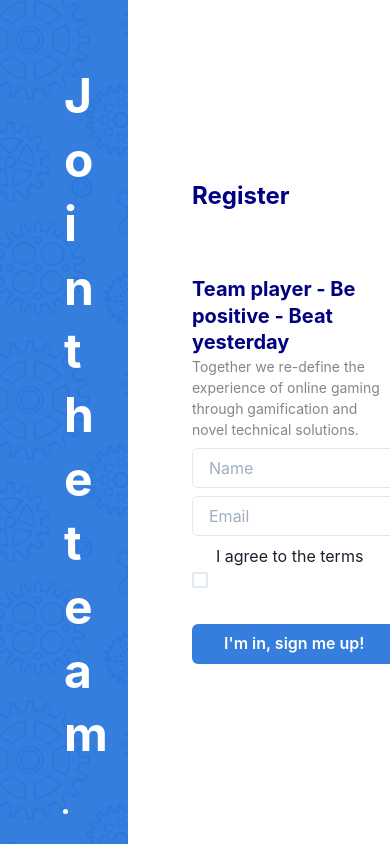
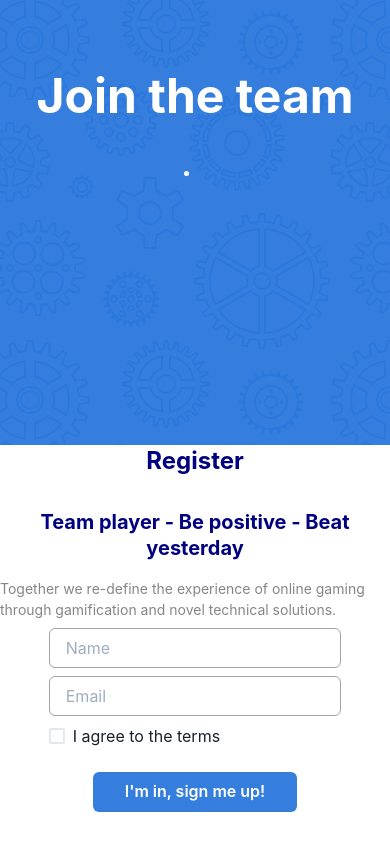
Before and after one commit to marcusgardh/Join-the-team, a React (Create React App) app: page / in a window 390 px wide. Built offline with nearby package versions, Linux system fonts and the light colour scheme; no server answers.

Commit message:
Feature/responsivity (#4)
* makes teamdisplay component responsive

* adds responsivity to infosection component

* adds responsivity to listform component and some minor fixes to teamdisplay component

* additional styling

```diff
--- a/src/App.tsx
+++ b/src/App.tsx
@@ -19,9 +19,17 @@ function App() {
   }
 
   return (
-    <Flex height="100vh" align="center">
+    <Flex
+      height="100vh"
+      align="center"
+      direction={{ base: "column", md: "row" }}
+    >
       <TeamDisplay list={list} />
-      <Box paddingLeft="4rem">
+      <Box
+        paddingLeft={{ md: "2rem", lg: "4rem" }}
+        display={{ base: "flex", lg: "block" }}
+        flexDirection={{ base: "column" }}
+      >
         <InfoSection />
         <ListForm sendName={addName} />
       </Box>
--- a/src/components/InfoSection.tsx
+++ b/src/components/InfoSection.tsx
@@ -1,4 +1,4 @@
-import { Box, Heading, Text } from "@chakra-ui/react";
+import { Box, Flex, Heading, Text } from "@chakra-ui/react";
 import React from "react";
 
 export const InfoSection: React.FC = () => {
@@ -8,18 +8,27 @@ export const InfoSection: React.FC = () => {
         as="h2"
         fontSize="1.5rem"
         marginTop="0"
-        marginBottom="4rem"
+        marginBottom={{ base: "2rem", lg: "4rem" }}
         textColor="navy"
+        textAlign={{ base: "center", lg: "start" }}
       >
         Register
       </Heading>
-      <Heading as="h3" fontSize="1.25rem" textColor="navy">
+      <Heading
+        as="h3"
+        fontSize="1.25rem"
+        marginBottom={{ base: "1rem", lg: "1.5rem" }}
+        textColor="navy"
+        textAlign={{ base: "center", lg: "start" }}
+      >
         Team player - Be positive - Beat yesterday
       </Heading>
-      <Text fontSize=".875rem" maxWidth="30em" color="blackAlpha.600">
-        Together we re-define the experience of online gaming through
-        gamification and novel technical solutions.
-      </Text>
+      <Flex justifyContent={{ base: "center", lg: "start" }}>
+        <Text fontSize=".875rem" maxWidth="30em" color="blackAlpha.600">
+          Together we re-define the experience of online gaming through
+          gamification and novel technical solutions.
+        </Text>
+      </Flex>
     </Box>
   );
 };
--- a/src/components/ListForm.tsx
+++ b/src/components/ListForm.tsx
@@ -1,19 +1,30 @@
 import {
   Box,
   Button,
+  chakra,
   Checkbox,
+  Flex,
   FormControl,
   FormErrorMessage,
   FormLabel,
+  HTMLChakraProps,
   Input,
 } from "@chakra-ui/react";
 import { Formik, Form, Field, FieldProps } from "formik";
+import { HTMLMotionProps, motion } from "framer-motion";
 import React from "react";
 import * as Yup from "yup";
 
 interface ListFormProps {
   sendName(name: string): void;
 }
+
+type Merge<P, T> = Omit<P, keyof T> & T;
+type MotionButtonProps = Merge<
+  HTMLChakraProps<"button">,
+  HTMLMotionProps<"button">
+>;
+export const MotionButton: React.FC<MotionButtonProps> = motion(Button);
 
 export const ListForm: React.FC<ListFormProps> = ({
   sendName,
@@ -46,12 +57,15 @@ export const ListForm: React.FC<ListFormProps> = ({
                 <FormControl
                   isInvalid={!!(form.errors.name && form.touched.name)}
                   marginY="0.5rem"
+                  marginX="auto"
+                  width={{ base: "75%", md: "100%" }}
                 >
                   <Input
                     {...field}
                     type="text"
                     name="name"
                     placeholder="Name"
+                    borderColor="blackAlpha.500"
                   />
                   <FormErrorMessage>{form.errors.name}</FormErrorMessage>
                 </FormControl>
@@ -63,12 +77,15 @@ export const ListForm: React.FC<ListFormProps> = ({
                 <FormControl
                   isInvalid={!!(form.errors.email && form.touched.email)}
                   marginBottom="0.5rem"
+                  marginX="auto"
+                  width={{ base: "75%", md: "100%" }}
                 >
                   <Input
                     {...field}
                     type="email"
                     name="email"
                     placeholder="Email"
+                    borderColor="blackAlpha.500"
                   />
                   <FormErrorMessage>{form.errors.email}</FormErrorMessage>
                 </FormControl>
@@ -79,34 +96,58 @@ export const ListForm: React.FC<ListFormProps> = ({
               {({ field, form }: FieldProps) => (
                 <FormControl
                   isInvalid={!!(form.errors.terms && form.touched.terms)}
-                  marginBottom="0.5rem"
+                  marginBottom={{ md: "1.75rem" }}
+                  marginX="auto"
+                  width={{ base: "75%", md: "100%" }}
                 >
-                  <Box display="flex" justifyContent="space-between">
+                  <Flex justifyContent="space-between" alignItems="flex-start">
                     <Checkbox
                       {...field}
                       name="terms"
                       checked={field.value}
                       marginRight="0.5rem"
+                      marginTop="0.25rem"
                     />
-                    <FormLabel htmlFor="terms" margin="0" fontWeight="normal">
+                    <FormLabel
+                      htmlFor="terms"
+                      marginY="auto"
+                      fontWeight="normal"
+                    >
                       I agree to the terms{" "}
                       <Box as="span" textColor="white">
                         and I bring nice fika when corona is over ;)
                       </Box>
                     </FormLabel>
-                  </Box>
+                  </Flex>
                   <FormErrorMessage>{form.errors.terms}</FormErrorMessage>
                 </FormControl>
               )}
             </Field>
-            <Button
+            <Flex justifyContent={{ base: "center", md: "start" }}>
+              {/* <motion.div whileHover={{ scale: 1.1 }}> */}
+              {/* <Button
                 type="submit"
                 background="#357edd"
                 color="white"
+                _hover={{ background: "#357edd" }}
                 paddingX="2rem"
+                marginBottom="2rem"
               >
                 I'm in, sign me up!
-            </Button>
+              </Button> */}
+              <MotionButton
+                type="submit"
+                background="#357edd"
+                color="white"
+                _hover={{ background: "#357edd" }}
+                paddingX="2rem"
+                marginBottom="2rem"
+                whileHover={{ scale: 1.05 }}
+              >
+                I'm in, sign me up!
+              </MotionButton>
+              {/* </motion.div> */}
+            </Flex>
           </Form>
         )}
       </Formik>
--- a/src/components/TeamDisplay/TeamDisplay.tsx
+++ b/src/components/TeamDisplay/TeamDisplay.tsx
@@ -11,27 +11,35 @@ export const TeamDisplay: React.FC<TeamDisplayProps> = ({
 }: TeamDisplayProps) => {
   return (
     <Box
+      width={{ base: "full", md: "25%", lg: "min" }}
       height="full"
-      paddingX="4rem"
+      paddingX={{ lg: "4rem" }}
       paddingY="2rem"
       textColor="white"
       className="bg-cogs"
-      overflow="auto"
+      overflow={{ lg: "auto" }}
     >
-      <Heading as="h1" fontSize="3rem" marginY="0.67em">
-        <Flex direction="column">
-          <Box as="span">Join</Box> <Box as="span">the</Box>{" "}
-          <Box as="span">team</Box>
+      <Heading
+        as="h1"
+        fontSize="3rem"
+        marginY="0.67em"
+        textAlign={{ base: "center", lg: "start" }}
+      >
+        <Flex direction={{ base: "row", md: "column" }} justifyContent="center">
+          <Box>
+            <Box as="span">Join</Box> <Box as="span">the</Box>{" "}
+            <Box as="span">team</Box>
+          </Box>
         </Flex>
       </Heading>
-      <UnorderedList
-        fontSize="1rem"
-        width="full"
-        // maxHeight="40vh"
-      >
-        {list.map((item, index) => (
-          <ListItem key={index}>{item}</ListItem>
-        ))}
+      <UnorderedList fontSize="1rem" width="full" maxWidth="95vw">
+        <Flex direction="column" alignItems={{ base: "center", lg: "start" }}>
+          <Box>
+            {list.map((item, index) => (
+              <ListItem key={index}>{item}</ListItem>
+            ))}
+          </Box>
+        </Flex>
       </UnorderedList>
     </Box>
   );
```
Lines whose indentation alone changed are shown as unchanged.
